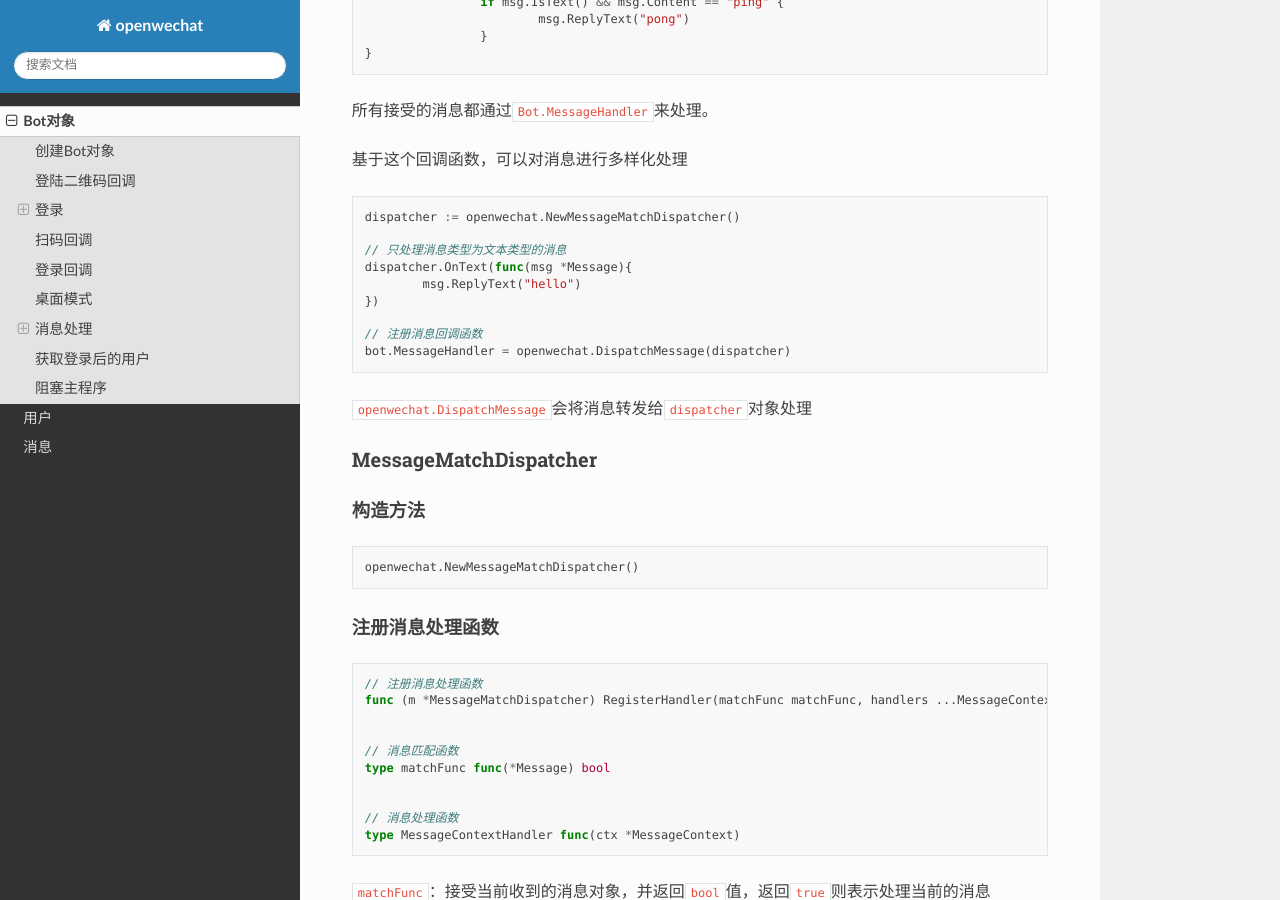
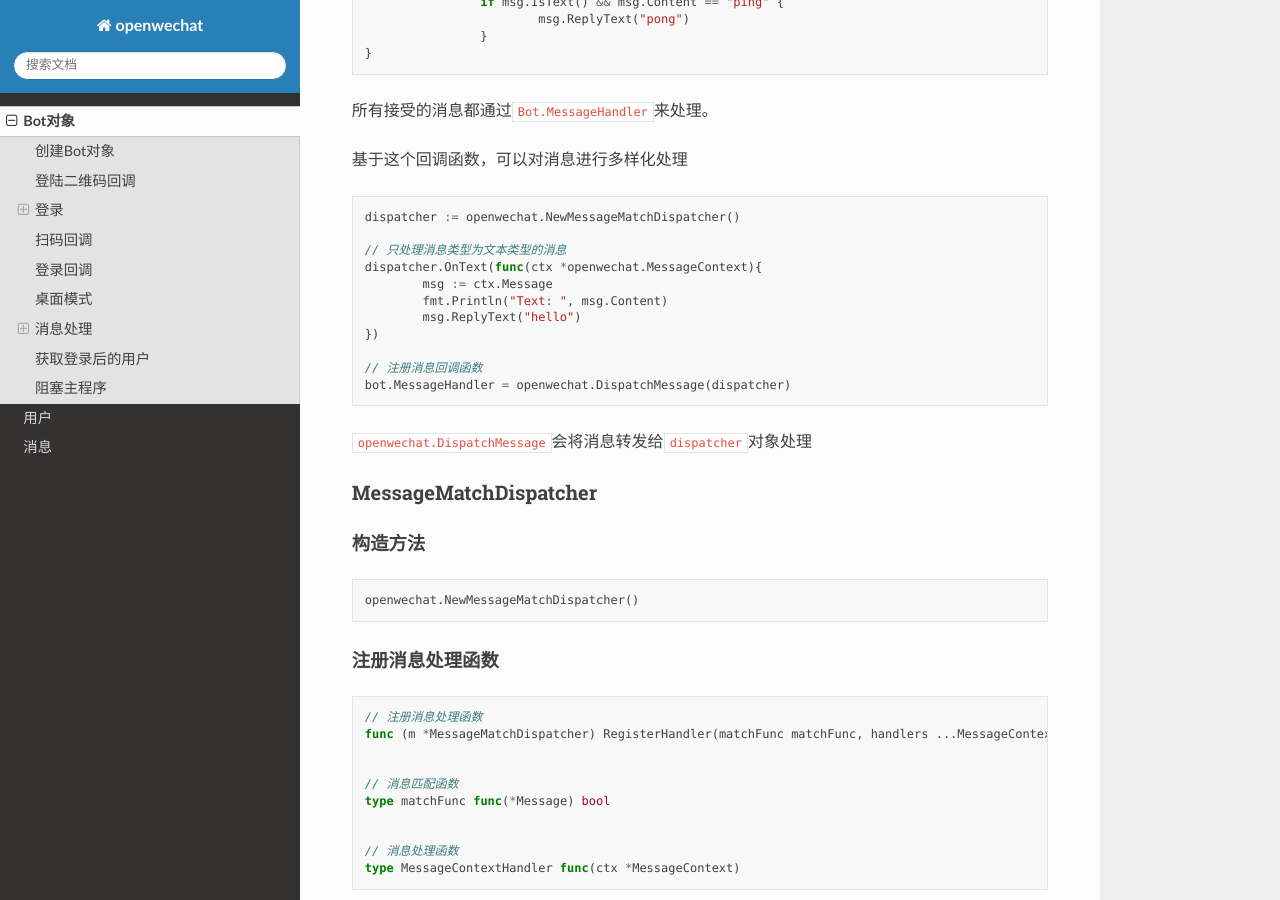
Before and after one commit to eatmoreapple/openwechat, a Sphinx documentation site: the page built from source/bot.md, in a window 1280 px wide and 900 px high, scrolled down 3255 px. Built offline with Sphinx 7.4.7 and the Read the Docs theme 2.0.0, drawn with Linux system fonts in a browser that asks for light colours.

Commit message:
Update bot.md (#148)
Update to dispatcher.OnText(func(ctx *openwechat.MessageContext).

```diff
--- a/source/bot.md
+++ b/source/bot.md
@@ -171,7 +171,9 @@ bot.MessageHandler = func(msg *openwechat.Message) {
 dispatcher := openwechat.NewMessageMatchDispatcher()
 
 // 只处理消息类型为文本类型的消息
-dispatcher.OnText(func(msg *Message){
+dispatcher.OnText(func(ctx *openwechat.MessageContext){
+	msg := ctx.Message
+	fmt.Println("Text: ", msg.Content)
 	msg.ReplyText("hello")
 })
 
```
